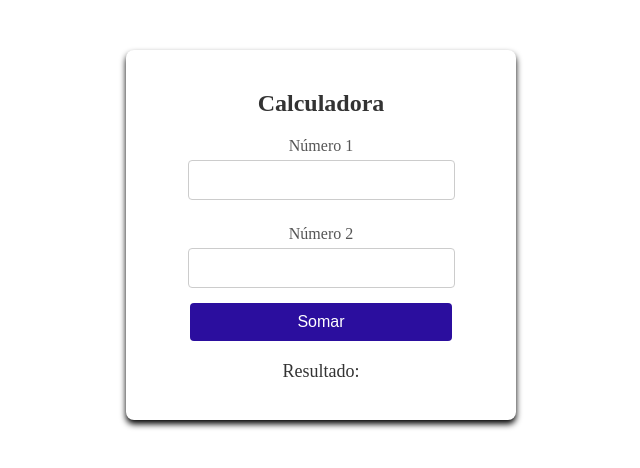
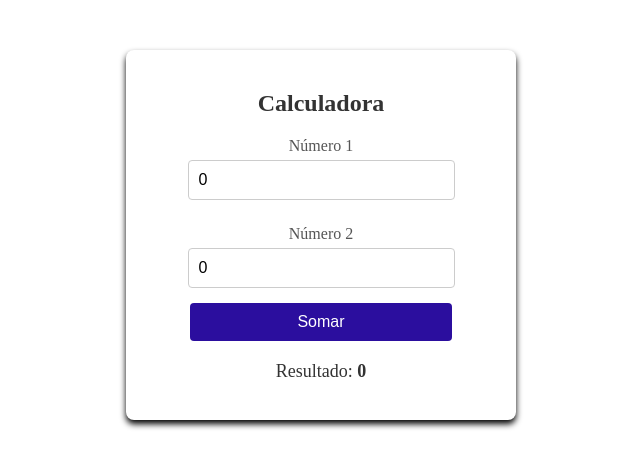
Before and after one commit to LcMartendal/curso-angular-19, an Angular app in the folder conceitos-basicos/: page / in a window 1280 px wide. Shown: the top 468 px of the page, without its empty margins (319-959 px from the left). Built offline with nearby package versions, Linux system fonts and the light colour scheme.

Commit message:
captura de valores usando modulo Forms e usando submit

```diff
--- a/conceitos-basicos/src/app/calculadora/calculadora.component.html
+++ b/conceitos-basicos/src/app/calculadora/calculadora.component.html
@@ -1,19 +1,19 @@
 <div class="container">
     <div class="form-box">
-        <form >
+        <form #frm="ngForm" (submit)="calcularResultado()">
             <h2>Calculadora</h2>
 
             <label for="numero1">Número 1</label>
-            <input type="number" name="numero1" id="numero1">
+            <input type="number" name="numero1" id="numero1" [(ngModel)]="numero1">
 
             <label for="numero2">Número 2</label>
-            <input type="number" name="numero2" id="numero2" >
+            <input type="number" name="numero2" id="numero2" [(ngModel)]="numero2" >
 
             <button type="submit">Somar</button>
         </form>
 
         <div class="resultado-display">
-            <p>Resultado: <span id="resultado"></span></p>
+            <p>Resultado: <span id="resultado">{{resultado}}</span></p>
         </div>
     </div>
 </div>
--- a/conceitos-basicos/src/app/calculadora/calculadora.component.ts
+++ b/conceitos-basicos/src/app/calculadora/calculadora.component.ts
@@ -1,8 +1,9 @@
-import { Component } from '@angular/core';
+import { Component, NgModule } from '@angular/core';
+import { FormsModule } from '@angular/forms';
 
 @Component({
   selector: 'app-calculadora',
-  imports: [],
+  imports: [FormsModule],
   templateUrl: './calculadora.component.html',
   styleUrl: './calculadora.component.scss'
 })
```
